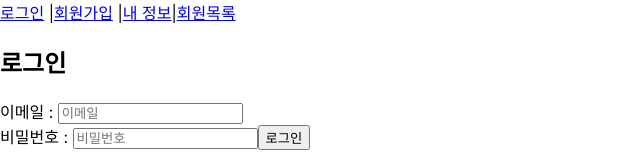
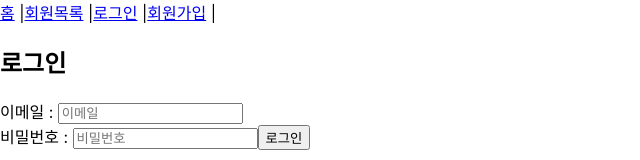
Before and after one commit to mrjung72/my-react-app, a React (Create React App) app in the folder frontend/: page /login in a window 1280 px wide. Shown: the top 160 px of the page, without its empty margins (0-640 px from the left). Built offline with nearby package versions, Linux system fonts and the light colour scheme.

Commit message:
로그인상태 체크로직 적용

```diff
--- a/frontend/src/App.js
+++ b/frontend/src/App.js
@@ -1,5 +1,7 @@
 import React from "react";
-import { BrowserRouter as Router, Route, Routes, Link } from "react-router-dom";
+import { BrowserRouter as Router, Route, Routes } from "react-router-dom";
+import { AuthProvider } from "./context/AuthContext"; // AuthContext 가져오기
+import Navbar from "./components/Navbar";
 import Login from "./components/Login";
 import Register from "./components/Register";
 import Profile from "./components/Profile";
@@ -7,13 +9,9 @@ import UserList from "./components/UserList";
 
 const App = () => {
   return (
+    <AuthProvider>
       <Router>
-      <nav>
-        <Link to="/login">로그인</Link> |
-        <Link to="/register">회원가입</Link> |
-        <Link to="/profile">내 정보</Link>|
-        <Link to="/users">회원목록</Link>
-      </nav>
+        <Navbar/>
         <Routes>
           <Route path="/login" element={<Login />} />
           <Route path="/register" element={<Register />} />
@@ -21,6 +19,7 @@ const App = () => {
           <Route path="/users" element={<UserList />} />
         </Routes>
       </Router>
+    </AuthProvider>
   );
 };
 
--- a/frontend/src/components/Login.js
+++ b/frontend/src/components/Login.js
@@ -1,23 +1,24 @@
 import React, { useState } from "react";
 import axios from "axios";
 import { useNavigate } from "react-router-dom"; // 🔹 페이지 이동을 위한 훅 추가
-
+import { useAuth } from "../context/AuthContext"; // AuthContext 가져오기
 
 const Login = () => {
+  const { login } = useAuth();
   const [email, setEmail] = useState("");
   const [password, setPassword] = useState("");
   const [error, setError] = useState("");
-  console.log("Login.js email=", email);
-  console.log("Login.js password=", password);
 
   const navigate = useNavigate(); // 🔹 useNavigate() 추가
 
   const handleLogin = async (e) => {
     e.preventDefault();
+
     try {
       const response = await axios.post("http://localhost:5000/auth/login", { email, password });
       alert("로그인 성공!");
-      localStorage.setItem("token", response.data.token);
+      login(response.data.token); // 로그인 상태 업데이트
+      console.log(response.data.token);
 
        // 🔹 로그인 성공 후 회원정보 페이지로 이동
        navigate("/profile");
--- a/frontend/src/components/Navbar.js
+++ b/frontend/src/components/Navbar.js
@@ -1,15 +1,25 @@
 import React from "react";
 import { Link } from "react-router-dom";
+import { useAuth } from "../context/AuthContext"; // AuthContext 가져오기
 
 const Navbar = () => {
+  const { isAuthenticated, logout } = useAuth();
+
   return (
-    <nav className="bg-blue-500 text-white p-4 flex justify-between">
-      <h1 className="text-xl font-bold">My App</h1>
-      <div>
-        <Link to="/login" className="px-4 hover:underline">로그인</Link>
-        <Link to="/profile" className="px-4 hover:underline">내 정보</Link>
-        <Link to="/users" className="px-4 hover:underline">회원 목록</Link>
-      </div>
+    <nav>
+      <Link to="/">홈</Link> |
+      <Link to="/users">회원목록</Link> |
+      {isAuthenticated ? (
+        <>
+          <Link to="/profile">내 정보</Link> |
+          <button onClick={() => { logout(); window.location.href = "/"; }}>로그아웃</button>
+        </>
+      ) : (
+        <>
+          <Link to="/login">로그인</Link> |
+          <Link to="/register">회원가입</Link> |
+        </>
+    )}
     </nav>
   );
 };
--- a/frontend/src/components/Register.js
+++ b/frontend/src/components/Register.js
@@ -6,14 +6,12 @@ const Register = () => {
   const [email, setEmail] = useState("");
   const [password, setPassword] = useState("");
   const [error, setError] = useState("");
-  console.log("email=", email);
-  console.log("password=", password);
   const navigate = useNavigate(); // 🔹 useNavigate() 추가
 
   const handleRegister = async (e) => {
     e.preventDefault();
     try {
-      await axios.post("http://localhost:5000/auth/register", { email, password });
+      const response = await axios.post("http://localhost:5000/auth/register", { email, password });
       alert("회원가입 성공!");
       navigate("/login");
 
--- /dev/null
+++ b/frontend/src/context/AuthContext.js
@@ -0,0 +1,30 @@
+import { createContext, useContext, useEffect, useState } from "react";
+
+const AuthContext = createContext();
+
+export const AuthProvider = ({ children }) => {
+  const [isAuthenticated, setIsAuthenticated] = useState(false);
+
+  useEffect(() => {
+    const token = localStorage.getItem("token");
+    setIsAuthenticated(!!token);
+  }, []);
+
+  const login = (token) => {
+    localStorage.setItem("token", token);
+    setIsAuthenticated(true);
+  };
+
+  const logout = () => {
+    localStorage.removeItem("token");
+    setIsAuthenticated(false);
+  };
+
+  return (
+    <AuthContext.Provider value={{ isAuthenticated, login, logout }}>
+      {children}
+    </AuthContext.Provider>
+  );
+};
+
+export const useAuth = () => useContext(AuthContext);
```
Lines whose indentation alone changed are shown as unchanged.
